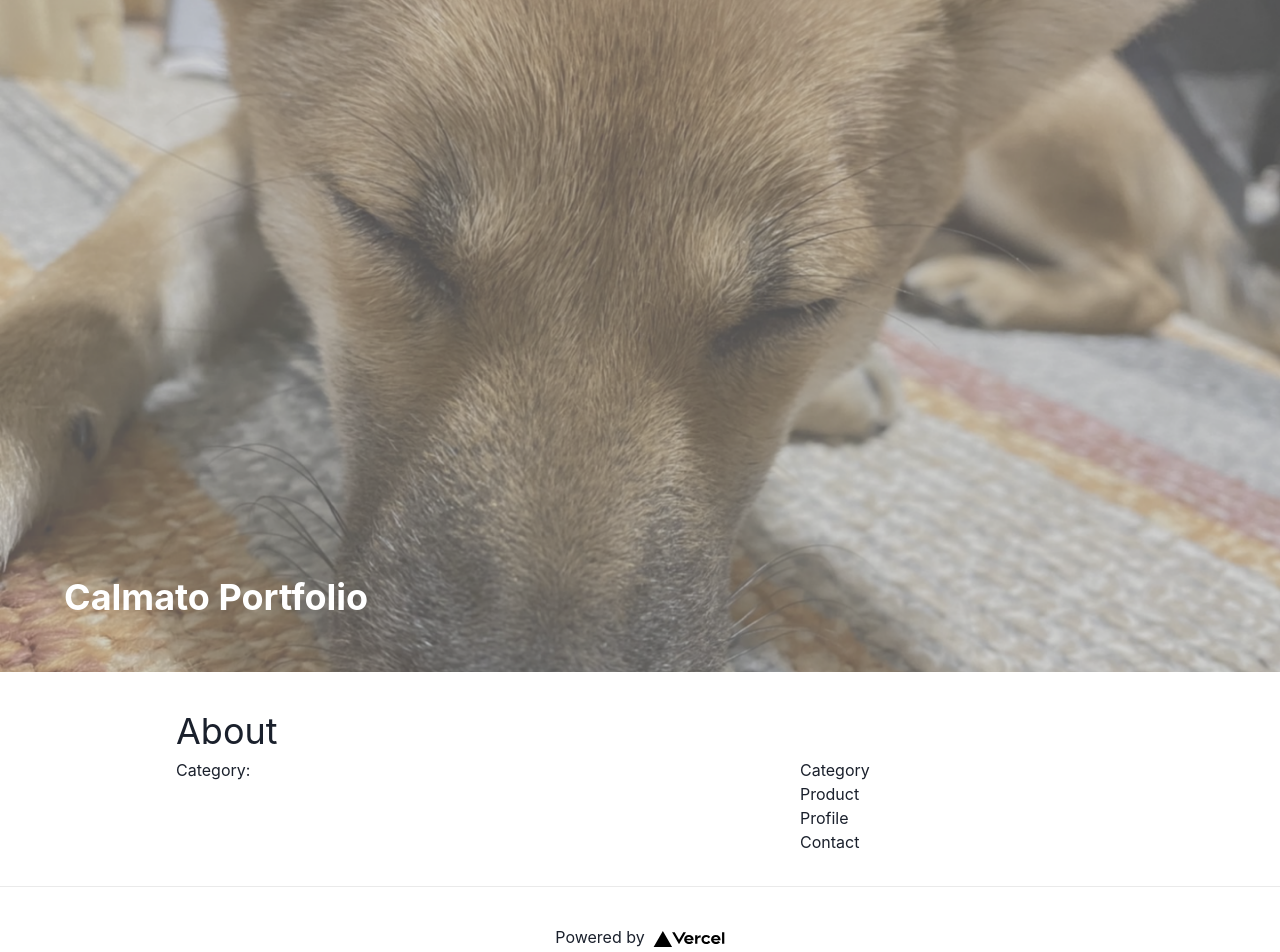
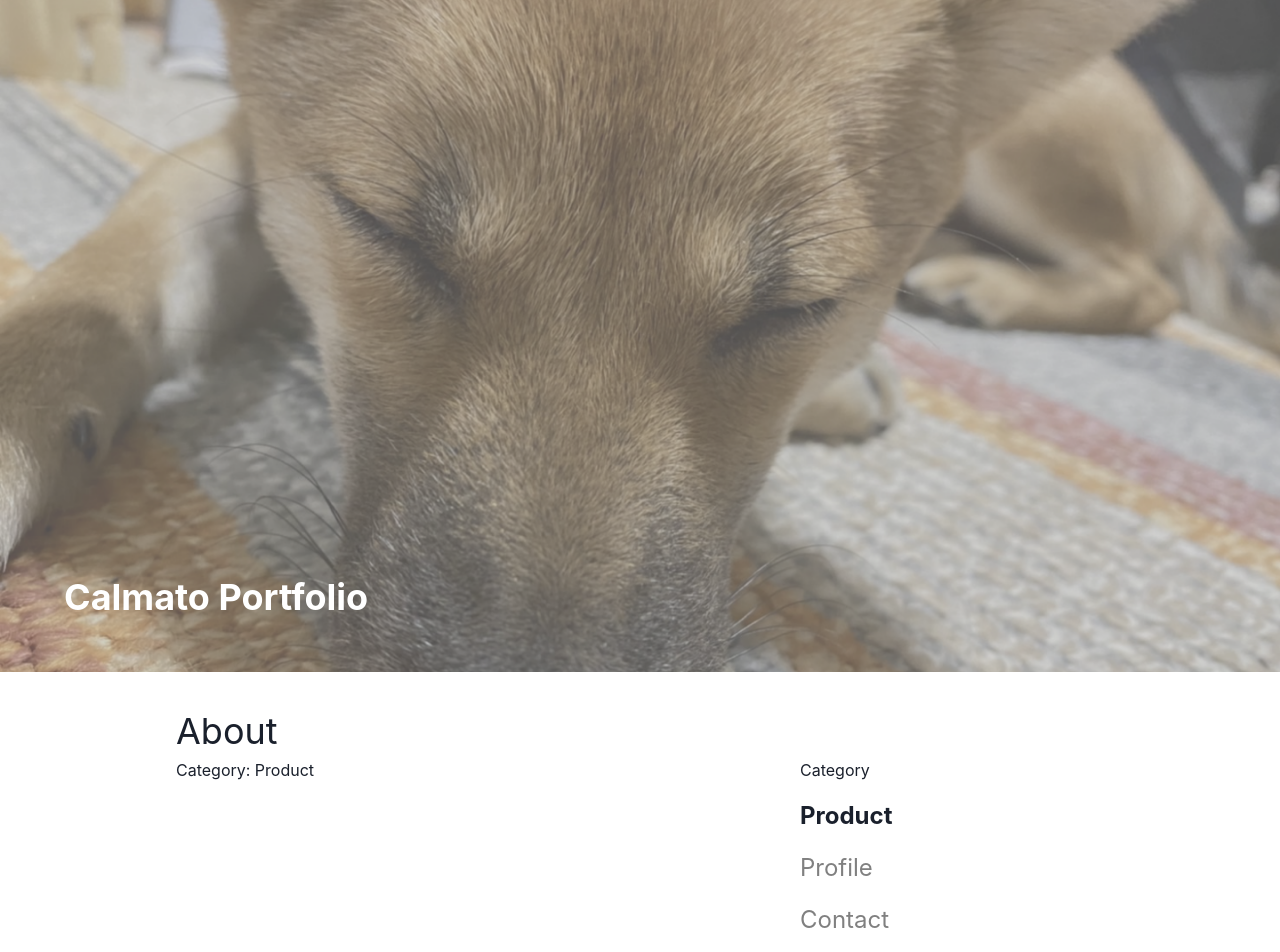
Before and after one commit to calmato/web, a Next.js app: page / in a window 1280 px wide. Shown: the top 952 px of the page. Built offline with nearby package versions, Linux system fonts and the light colour scheme.

Commit message:
feat:  カテゴリを選択可能にする

```diff
--- a/src/pages/index.tsx
+++ b/src/pages/index.tsx
@@ -1,4 +1,4 @@
-import React from "react";
+import React, { useCallback, useState } from "react";
 import type { NextPage } from "next";
 import Head from "next/head";
 import Image from "next/image";
@@ -7,7 +7,15 @@ import { TopPageImage } from "../components/TopPageImage";
 import { Box, Container, Grid } from "@chakra-ui/layout";
 import { Text, Flex, List, ListItem } from "@chakra-ui/react";
 
+const categories = ["Product", "Profile", "Contact"];
+
 const Home: NextPage = () => {
+  const [selected, setSelected] = useState<number>(0);
+
+  const handleClickCategory = useCallback((idx: number) => {
+    setSelected(idx);
+  }, []);
+
   return (
     <>
       <Head>
@@ -25,15 +33,30 @@ const Home: NextPage = () => {
 
             <Flex>
               <Box flex="1">
-                <Text>Category:</Text>
+                <Text>Category: {categories[selected]}</Text>
               </Box>
 
               <Box flex="0.5" pl={4}>
-                <Text>Category</Text>
+                <Text mb={4}>Category</Text>
                 <List>
-                  <ListItem>Product</ListItem>
-                  <ListItem>Profile</ListItem>
-                  <ListItem>Contact</ListItem>
+                  {categories.map((name, idx) => (
+                    <ListItem
+                      key={idx}
+                      as="button"
+                      display="block"
+                      mb={4}
+                      onClick={() => handleClickCategory(idx)}
+                    >
+                      <Text
+                        fontSize="2xl"
+                        {...(idx === selected
+                          ? { fontWeight: "bold" }
+                          : { color: "gray" })}
+                      >
+                        {name}
+                      </Text>
+                    </ListItem>
+                  ))}
                 </List>
               </Box>
             </Flex>
```
